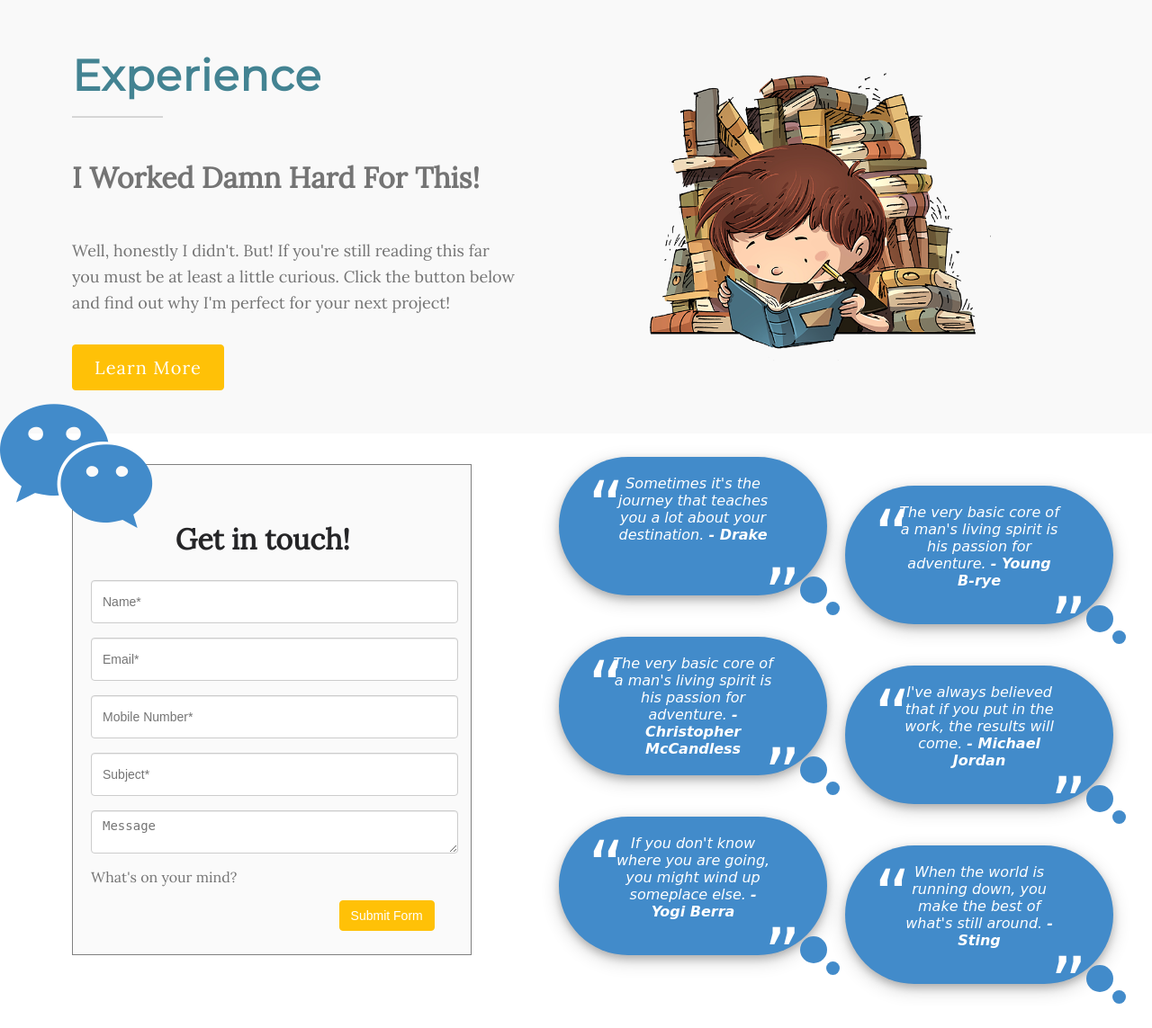
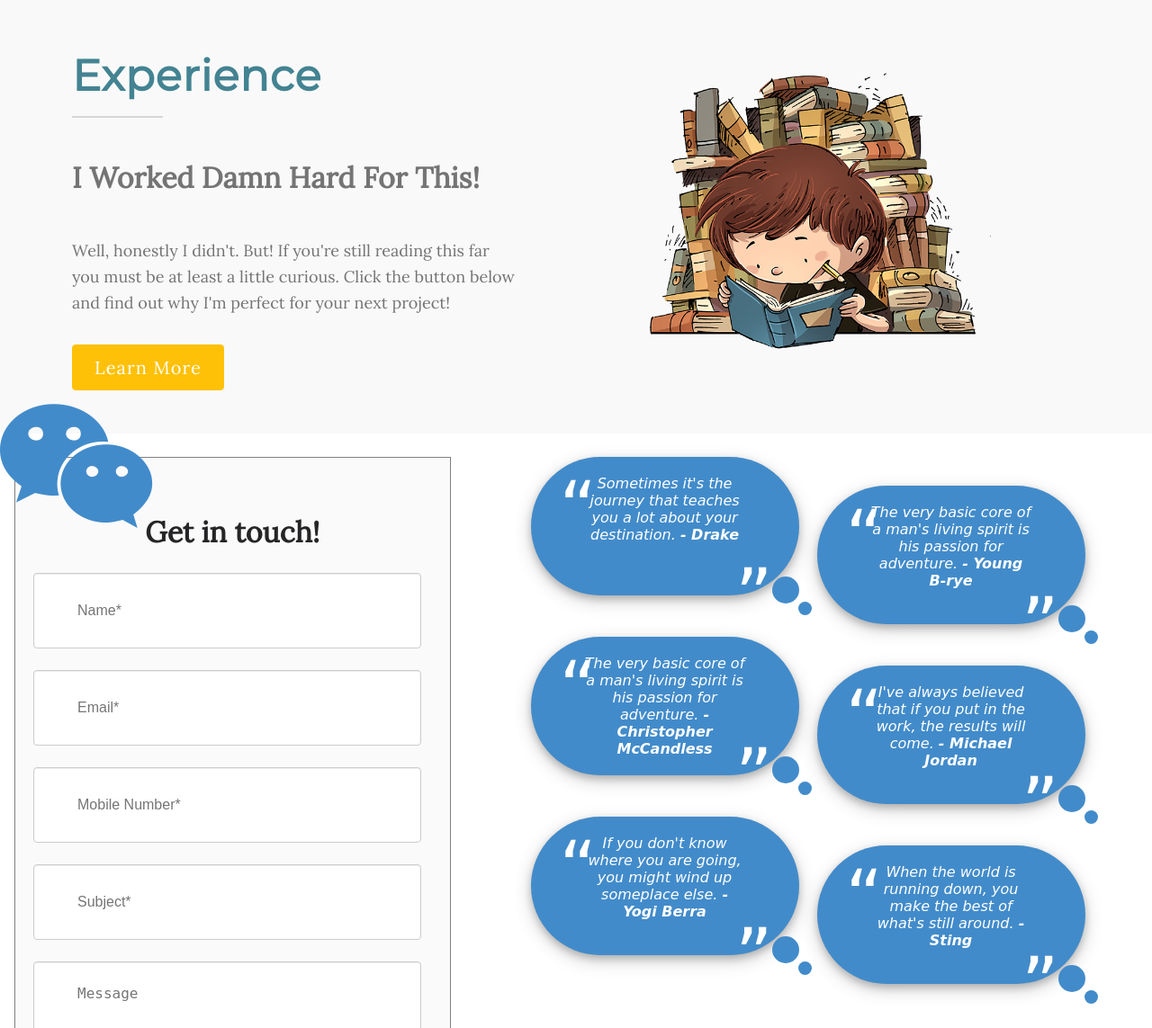
Before and after one commit to brianh360/Personal-Site, a PHP site: page /index.html in a window 1280 px wide. Shown: the part 1565-2708 px from the top of the page at 90% size. Run offline with PHP 8.4, Linux system fonts and the light colour scheme; some libraries are stand-ins or nearby versions; some web fonts are replaced.

Commit message:
Update style.css

```diff
--- a/Project Draft/Source/css/style.css
+++ b/Project Draft/Source/css/style.css
@@ -680,9 +686,9 @@ font-size: 38px;
 
 .contact-me {
 	flex: 1.3;
-	padding: 8px 64px;
 	height: 80%;
 	width:auto;
+	margin-right: 24px;
 }
 
 .red {
@@ -966,21 +972,88 @@ font-family: Poppins;
 .red {
     color:red;
 }
-
+.form-2 .text-seperator {
+	margin: 64px 0;
+}
+.form-2 .form-group {
+	margin: 0 110px 0 0;
+}
+
+.form-active {
+	display: block !important;
+}
+.form-1 {
+	display: none;
+}
+.form-2 {
+	display: none;
+}
+.form-row label {
+position: relative;
+}
+.form-row label input {
+display: none;
+}
+
+.form-row label span {
+	color: #333;
+}
+.form-row label:before {
+    content: '';
+    position: absolute;
+    display: block;
+    width: 40px;
+    height: 40px;
+    border: solid #fff;
+    /* border-width: 0 2px 2px 0; */
+    transform: rotate(deg);
+    left: 72.5%;
+    bottom: 20.8%;
+    border-radius: 100%;
+}
+.form-row label:after {
+    content: '';
+    position: absolute;
+    display: block;
+    width: 5px;
+    height: 14px;
+    border: solid #fff;
+    border-width: 0 2px 2px 0;
+    transform: rotate(45deg);
+    left: 67%;
+    bottom: 51%;
+    left: 77.5%;
+    bottom: 41.8%;
+}
+.form-row-inner label {
+	background: #ebebeb;
+    border-radius: 0.3rem;
+    padding: 24px 64px;
+    font-size: 1.4rem;
+    color: #32383b;
+    cursor: pointer;
+    -webkit-transition: background 200ms cubic-bezier(0.63, 0.64, 0.3, 1), color 200ms linear;
+    transition: background 200ms cubic-bezier(0.63, 0.64, 0.3, 1), color 200ms linear;
+}
 .form-area {
-
     background-color: #FAFAFA;
-	padding: 10px 40px 60px 20px;
+    padding: 10px 20px 60px 20px;
     margin: 10px 0px 60px;
     border: 1px solid GREY;
 }
+.form-header {
+	margin-bottom: 25px;
+	text-align: center;
+	font-size: 32px;
+	font-weight: 700;
+}
 
 .form-control {
 display: block;
     width: 100%;
     height: 34px;
-    padding: 6px 12px;
-    font-size: 14px;
+    padding: 24px 48px;
+    font-size: 16px;
     line-height: 1.42857143;
     color: #555;
     background-color: #fff;
@@ -995,7 +1068,17 @@ font-family: Poppins;
 }
 
 .form-group {
-	margin-bottom: 16px;
+margin: 24px 110px 16px 0;
+
+}
+.form-row {
+	display: flex;
+}
+.form-row-inner {
+	display: flex;
+	flex-direction: column;
+	margin-right: 48px;
+	flex: 1;
 }
 
 .form-btn {
@@ -1040,7 +1123,32 @@ font-family: Poppins;
 
 
 .pull-right {
-	float: right;
+	position: absolute;
+    bottom: 64px;
+    left: 64.3%;
+    /* text-align: center; */
+    width: 125px;
+    height: 125px;
+    border-radius: 100%;
+    font-size: 18px;
+    z-index: 9999;
+    font-weight: 700;
+    transition: 1s;
+    -webkit-transform: rotate(0);
+    -ms-transform: rotate(0);
+    transform: rotate(0);
+    -webkit-transition: -webkit-transform 400ms cubic-bezier(0.63, 0.64, 0.3, 1);
+    transition: transform 400ms cubic-bezier(0.63, 0.64, 0.3, 1);
+    text-indent: -5px;
+    background-color: #438392;
+    border-color: #438392;
+}
+
+.pull-right:hover {
+	transform: rotate(60deg) scale(1.1, 1.1);
+	color: #fff;
+	background-color: #438392;
+    border-color: #438392;
 }
 
 .banner-panel {
@@ -2892,3 +3051,25 @@ font-size: 32px;
     align-items: flex-end;
     margin-top: 24px;
 }
+
+.typed-cursor{
+	opacity: 1;
+	-webkit-animation: blink 0.7s infinite;
+	-moz-animation: blink 0.7s infinite;
+	animation: blink 0.7s infinite;
+}
+@keyframes blink{
+	0% { opacity:1; }
+	50% { opacity:0; }
+	100% { opacity:1; }
+}
+@-webkit-keyframes blink{
+	0% { opacity:1; }
+	50% { opacity:0; }
+	100% { opacity:1; }
+}
+@-moz-keyframes blink{
+	0% { opacity:1; }
+	50% { opacity:0; }
+	100% { opacity:1; }
+}
```
Also changed, not shown: other parts of Project Draft/Source/css/style.css (+63 -6 lines). Lines whose indentation alone changed are shown as unchanged.
